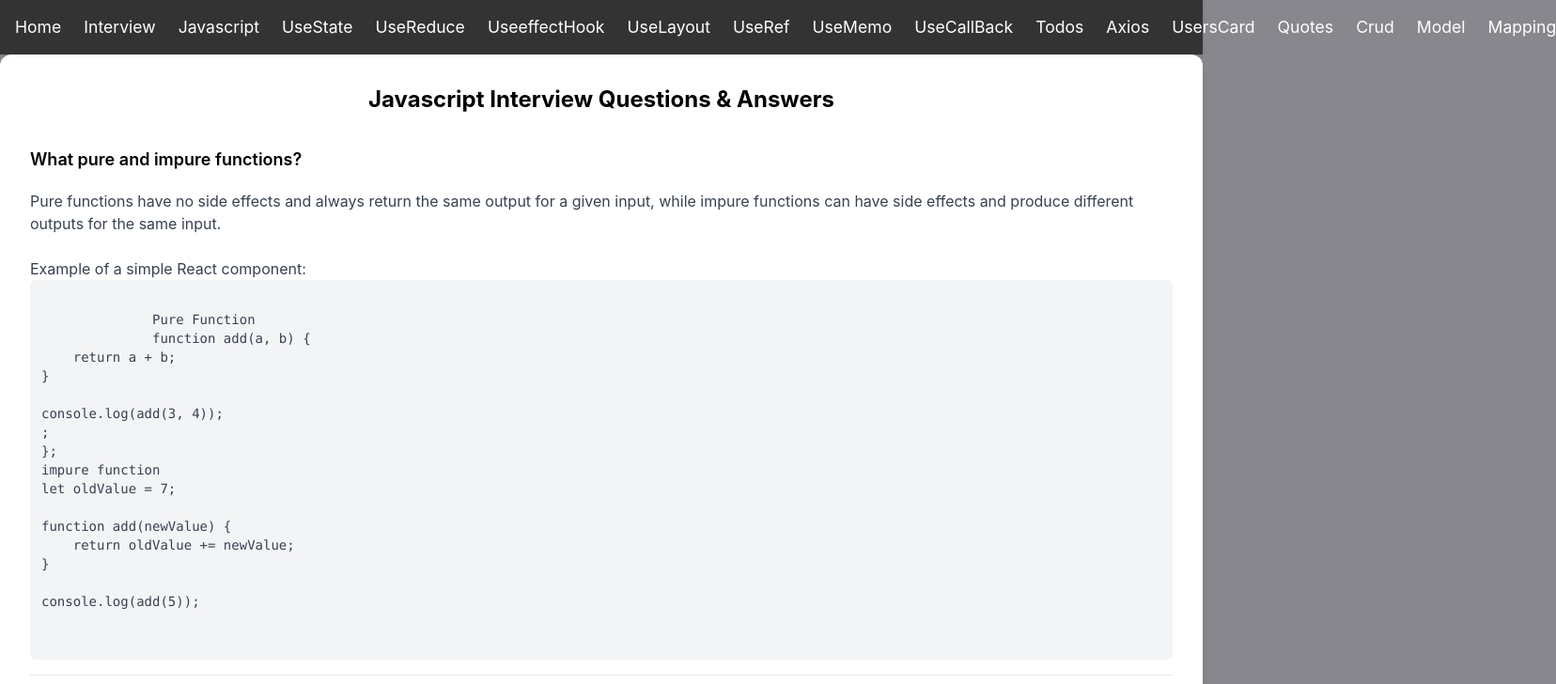
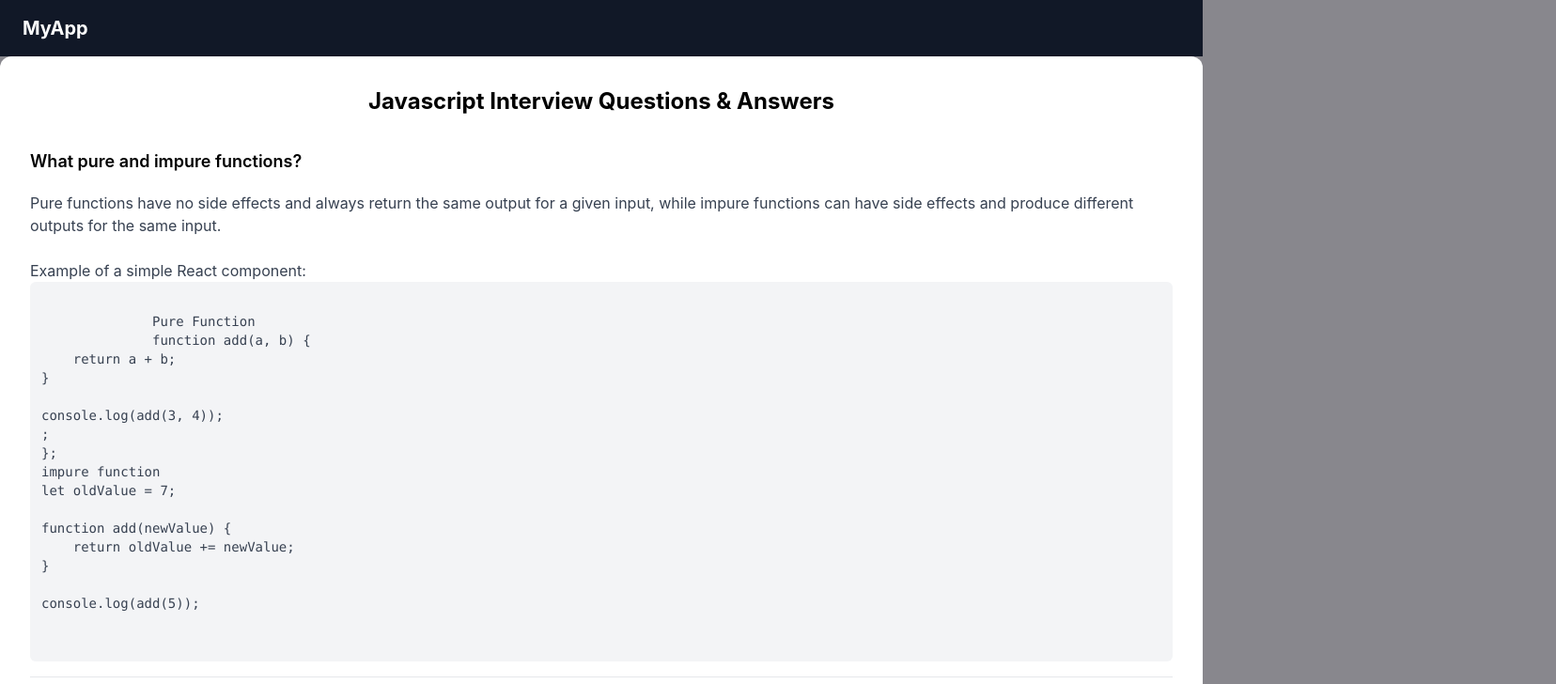
Before and after one commit to vimal336/inter-pre, a React (Vite) app: page /Javascript in a window 1280 px wide. Shown: the top 728 px of the page at 94% size, 1656 px wide, since content can reach past the window. Built offline with nearby package versions, Linux system fonts and the light colour scheme.

Commit message:
navbar update

```diff
--- a/src/NavBar.jsx
+++ b/src/NavBar.jsx
@@ -1,30 +1,101 @@
-import { Link } from 'react-router-dom'
-import './NavBar.css';
+// import { Link } from 'react-router-dom'
+// import './NavBar.css';
+
+// const Navbar = () => {
+//   return (
+//     <nav className="navbar">
+//       <ul className="navbar-list">
+//         <li className="navbar-item"><Link to="/">Home</Link></li>
+//         <li className="navbar-item"><Link to="Interview">Interview</Link></li>
+//         <li className="navbar-item"><Link to="Javascript">Javascript</Link></li>
+//         <li className="navbar-item"><Link to="UseStateHook">UseState</Link></li>
+//         <li className="navbar-item"><Link to="UseReduce">UseReduce</Link></li>
+//         <li className="navbar-item"><Link to="UseeffectHook">UseeffectHook</Link></li>
+//         <li className="navbar-item"><Link to="UseLayoutEff">UseLayout</Link></li>
+//         <li className="navbar-item"><Link to="UserefHook">UseRef</Link></li>
+//         <li className="navbar-item"><Link to="UseMemoHook">UseMemo</Link></li>
+//         <li className="navbar-item"><Link to="UseCallBack">UseCallBack</Link></li>
+//         <li className="navbar-item"><Link to="Todos">Todos</Link></li>
+//         <li className="navbar-item"><Link to="Axios">Axios</Link></li>
+//         <li className="navbar-item"><Link to="UsersCard">UsersCard</Link></li>
+//         <li className="navbar-item"><Link to="Quotes">Quotes</Link></li>
+//         <li className="navbar-item"><Link to="TaskManager">Crud</Link></li>
+//         <li className="navbar-item"><Link to="BoxModel">Model</Link></li>
+//         <li className="navbar-item"><Link to="Mapping">Mapping</Link></li>
+//       </ul>
+//     </nav>
+//   )
+// }
+
+// export default Navbar
+
+
+import { useState } from "react";
+import { Menu, X } from "lucide-react";
+import { Link } from "react-router-dom";
 
 const Navbar = () => {
+  const [isOpen, setIsOpen] = useState(false);
+
   return (
-    <nav className="navbar">
-      <ul className="navbar-list">
-        <li className="navbar-item"><Link to="/">Home</Link></li>
-        <li className="navbar-item"><Link to="Interview">Interview</Link></li>
-        <li className="navbar-item"><Link to="Javascript">Javascript</Link></li>
-        <li className="navbar-item"><Link to="UseStateHook">UseState</Link></li>
-        <li className="navbar-item"><Link to="UseReduce">UseReduce</Link></li>
-        <li className="navbar-item"><Link to="UseeffectHook">UseeffectHook</Link></li>
-        <li className="navbar-item"><Link to="UseLayoutEff">UseLayout</Link></li>
-        <li className="navbar-item"><Link to="UserefHook">UseRef</Link></li>
-        <li className="navbar-item"><Link to="UseMemoHook">UseMemo</Link></li>
-        <li className="navbar-item"><Link to="UseCallBack">UseCallBack</Link></li>
-        <li className="navbar-item"><Link to="Todos">Todos</Link></li>
-        <li className="navbar-item"><Link to="Axios">Axios</Link></li>
-        <li className="navbar-item"><Link to="UsersCard">UsersCard</Link></li>
-        <li className="navbar-item"><Link to="Quotes">Quotes</Link></li>
-        <li className="navbar-item"><Link to="TaskManager">Crud</Link></li>
-        <li className="navbar-item"><Link to="BoxModel">Model</Link></li>
-        <li className="navbar-item"><Link to="Mapping">Mapping</Link></li>
-      </ul>
+    <nav className="bg-gray-900 text-white px-6 py-4">
+      <div className="max-w-7xl mx-auto flex justify-between items-center">
+        {/* Logo */}
+        <div className="text-xl font-bold">MyApp</div>
+
+        {/* Desktop Menu */}
+        <ul className="hidden md:flex items-center gap-x-6">
+          <li><Link to="/" className="hover:text-gray-400">Home</Link></li>
+          <li><Link to="/interview" className="hover:text-gray-400">Interview</Link></li>
+          <li><Link to="/javascript" className="hover:text-gray-400">Javascript</Link></li>
+          <li><Link to="/use-state-hook" className="hover:text-gray-400">UseState</Link></li>
+          <li><Link to="/use-reducer" className="hover:text-gray-400">UseReduce</Link></li>
+          <li><Link to="/use-effect-hook" className="hover:text-gray-400">UseEffect</Link></li>
+          <li><Link to="/use-layout-effect" className="hover:text-gray-400">UseLayout</Link></li>
+          <li><Link to="/use-ref-hook" className="hover:text-gray-400">UseRef</Link></li>
+          <li><Link to="/use-memo-hook" className="hover:text-gray-400">UseMemo</Link></li>
+          <li><Link to="/use-callback" className="hover:text-gray-400">UseCallBack</Link></li>
+          <li><Link to="/todos" className="hover:text-gray-400">Todos</Link></li>
+          <li><Link to="/axios" className="hover:text-gray-400">Axios</Link></li>
+          <li><Link to="/users-card" className="hover:text-gray-400">UsersCard</Link></li>
+          <li><Link to="/quotes" className="hover:text-gray-400">Quotes</Link></li>
+          <li><Link to="/task-manager" className="hover:text-gray-400">CRUD</Link></li>
+          <li><Link to="/box-model" className="hover:text-gray-400">Model</Link></li>
+          <li><Link to="/mapping" className="hover:text-gray-400">Mapping</Link></li>
+        </ul>
+
+        {/* Mobile Menu Button */}
+        <button onClick={() => setIsOpen(!isOpen)} className="md:hidden">
+          {isOpen ? <X size={24} /> : <Menu size={24} />}
+        </button>
+      </div>
+
+      {/* Mobile Menu */}
+      {isOpen && (
+        <div className="md:hidden flex flex-col items-center bg-gray-800 py-4 space-y-4">
+          <ul className="flex flex-col items-center space-y-4">
+            <li><Link to="/" className="hover:text-gray-400" onClick={() => setIsOpen(false)}>Home</Link></li>
+            <li><Link to="/interview" className="hover:text-gray-400" onClick={() => setIsOpen(false)}>Interview</Link></li>
+            <li><Link to="/javascript" className="hover:text-gray-400" onClick={() => setIsOpen(false)}>Javascript</Link></li>
+            <li><Link to="/use-state-hook" className="hover:text-gray-400" onClick={() => setIsOpen(false)}>UseState</Link></li>
+            <li><Link to="/use-reducer" className="hover:text-gray-400" onClick={() => setIsOpen(false)}>UseReduce</Link></li>
+            <li><Link to="/use-effect-hook" className="hover:text-gray-400" onClick={() => setIsOpen(false)}>UseEffect</Link></li>
+            <li><Link to="/use-layout-effect" className="hover:text-gray-400" onClick={() => setIsOpen(false)}>UseLayout</Link></li>
+            <li><Link to="/use-ref-hook" className="hover:text-gray-400" onClick={() => setIsOpen(false)}>UseRef</Link></li>
+            <li><Link to="/use-memo-hook" className="hover:text-gray-400" onClick={() => setIsOpen(false)}>UseMemo</Link></li>
+            <li><Link to="/use-callback" className="hover:text-gray-400" onClick={() => setIsOpen(false)}>UseCallBack</Link></li>
+            <li><Link to="/todos" className="hover:text-gray-400" onClick={() => setIsOpen(false)}>Todos</Link></li>
+            <li><Link to="/axios" className="hover:text-gray-400" onClick={() => setIsOpen(false)}>Axios</Link></li>
+            <li><Link to="/users-card" className="hover:text-gray-400" onClick={() => setIsOpen(false)}>UsersCard</Link></li>
+            <li><Link to="/quotes" className="hover:text-gray-400" onClick={() => setIsOpen(false)}>Quotes</Link></li>
+            <li><Link to="/task-manager" className="hover:text-gray-400" onClick={() => setIsOpen(false)}>CRUD</Link></li>
+            <li><Link to="/box-model" className="hover:text-gray-400" onClick={() => setIsOpen(false)}>Model</Link></li>
+            <li><Link to="/mapping" className="hover:text-gray-400" onClick={() => setIsOpen(false)}>Mapping</Link></li>
+          </ul>
+        </div>
+      )}
     </nav>
-  )
-}
+  );
+};
 
-export default Navbar
+export default Navbar;
--- a/src/useReduce.jsx
+++ b/src/useReduce.jsx
@@ -1,4 +1,4 @@
-import React, { useReducer } from "react";
+import { useReducer } from "react";
 
 const initialState = { count: 0 };
 
```
